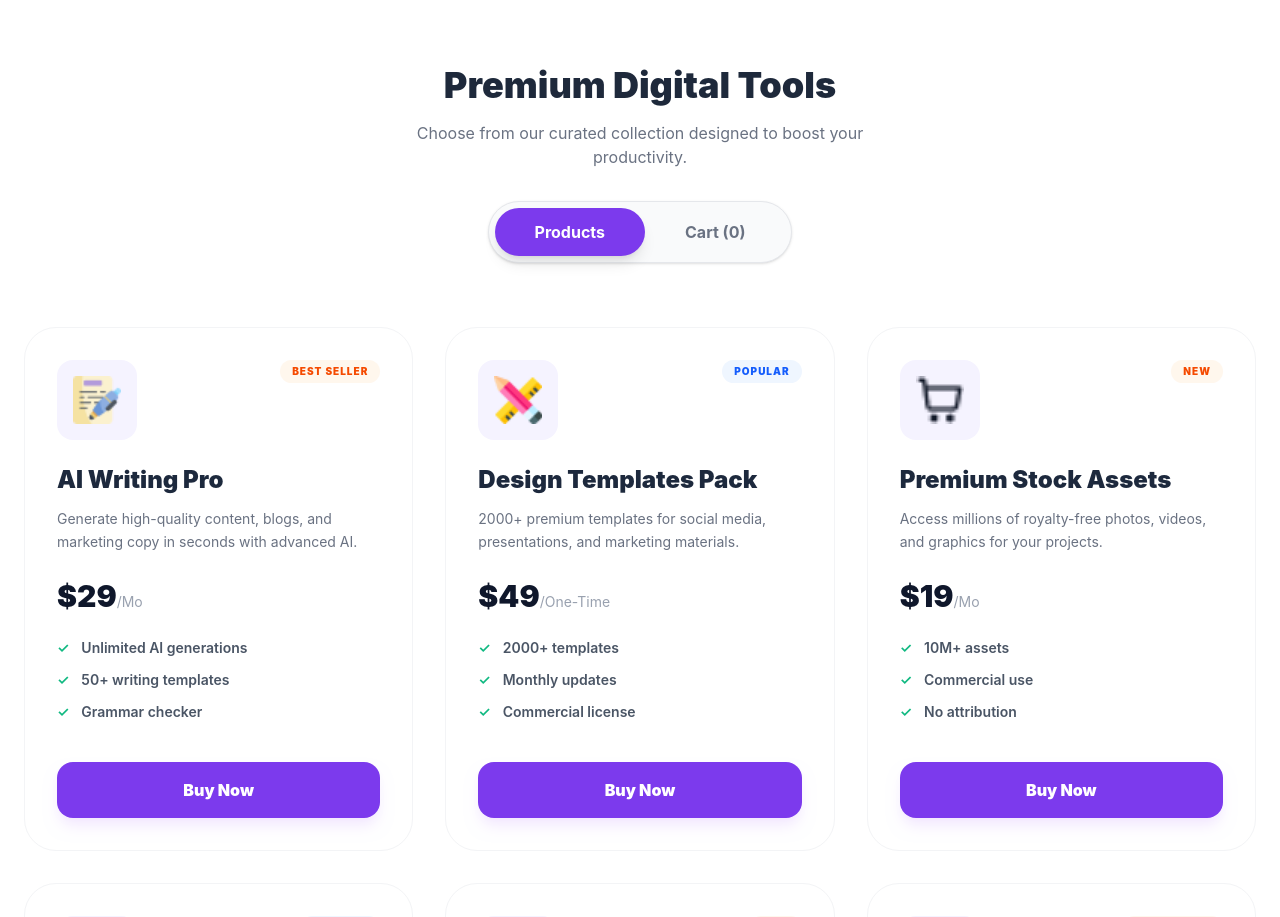
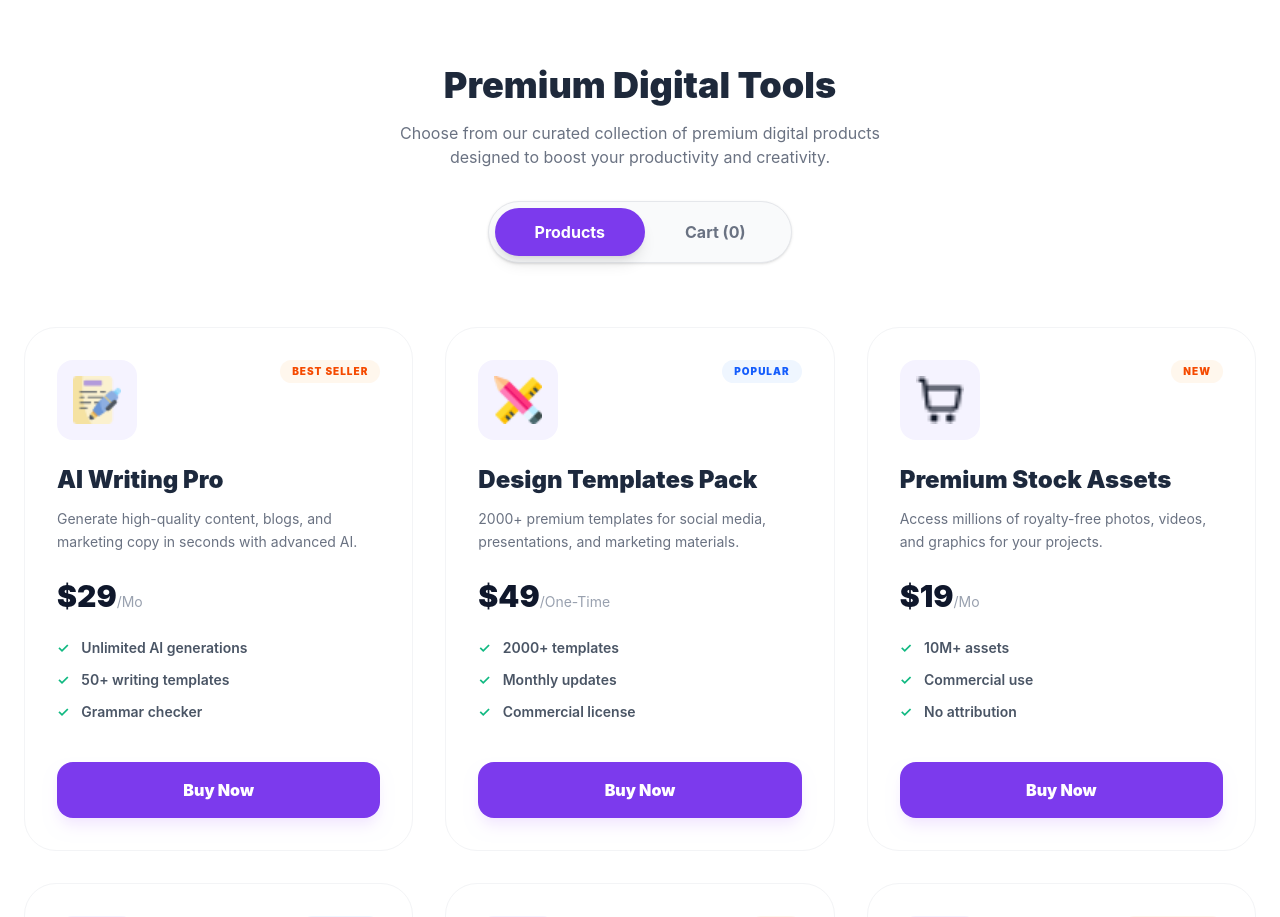
Before and after one commit to bakaul212/Digitals_Tools, a React (Vite) app: page / in a window 1280 px wide. Shown: the part 1100-2017 px from the top of the page. Built offline with nearby package versions, Linux system fonts and the light colour scheme.

Commit message:
9 commit

```diff
--- a/src/App.jsx
+++ b/src/App.jsx
@@ -115,7 +115,8 @@
 <section className="max-w-7xl mx-auto px-6 mb-32">
   <div className="text-center mb-16">
     <h2 className="text-4xl font-black text-[#1E293B] mb-4">Premium Digital Tools</h2>
-    <p className="text-gray-500 mb-8 max-w-lg mx-auto">Choose from our curated collection designed to boost your productivity.</p>
+    <p className="text-gray-500 mb-8 max-w-lg mx-auto">Choose from our curated collection of premium digital products designed
+to boost your productivity and creativity.</p>
 
     <div className="inline-flex bg-gray-50 p-1.5 rounded-full border border-gray-200 shadow-sm">
       <button
@@ -135,7 +136,6 @@
         <div key={p.id} className="bg-white border border-gray-100 rounded-[32px] p-8 hover:shadow-2xl transition-all group">
           <div className="flex justify-between items-start mb-6">
             <div className="bg-[#F5F3FF] p-4 rounded-2xl">
-              {/* ✅ সঠিক ইমেজ পাথ সংশোধন */}
               <img
                 src={`/products/${p.icon}`}
                 alt={p.name}
@@ -185,7 +185,6 @@
           {cart.map(item => (
             <div key={item.id} className="flex justify-between items-center bg-gray-50 p-5 rounded-2xl border border-gray-100">
               <div className="flex items-center gap-5">
-                {/* ✅ কার্টেও ইমেজ পাথটি সংশোধিত */}
                 <img src={`/products/${item.icon}`} className="w-12 h-12 object-contain" alt={item.name} />
                 <div>
                   <h4 className="font-extrabold text-lg text-slate-800">{item.name}</h4>
@@ -408,12 +407,10 @@
        {/* Bottom Bar */}
         <div className="max-w-7xl mx-auto px-10 pt-10 border-t border-gray-800 flex flex-col md:flex-row justify-between items-center gap-6">
 
-          {/* Left Side: Copyright (বাম পাশে) */}
           <p className="text-gray-600 text-sm">
             © 2026 Digitools. All rights reserved.
           </p>
 
-          {/* Right Side: Policy Links (ডান পাশে) */}
           <div className="flex flex-wrap gap-6 text-sm text-gray-500 font-medium">
             <a href="#" className="hover:text-white transition">Privacy Policy</a>
             <a href="#" className="hover:text-white transition">Terms of Services</a>
```
